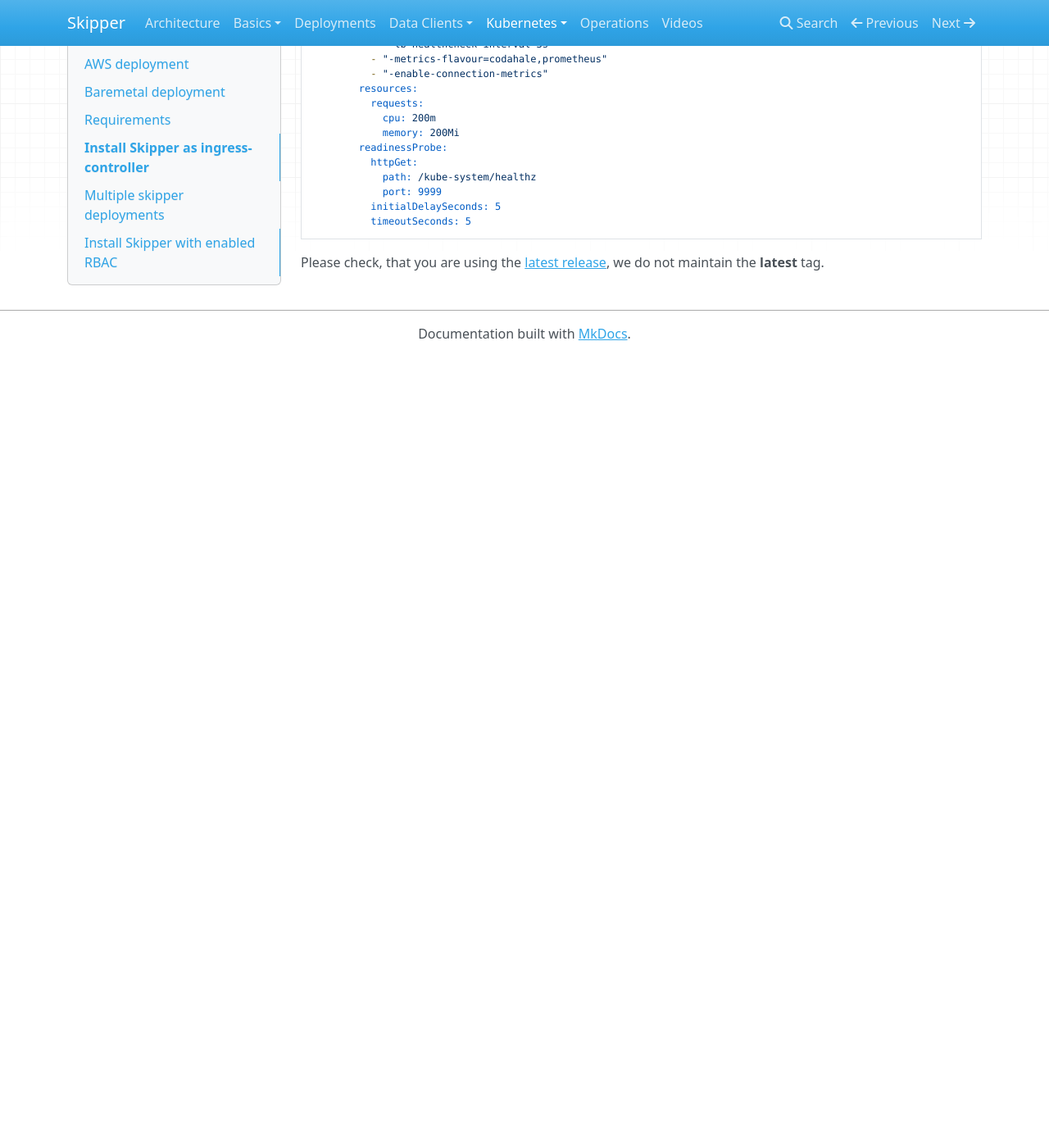
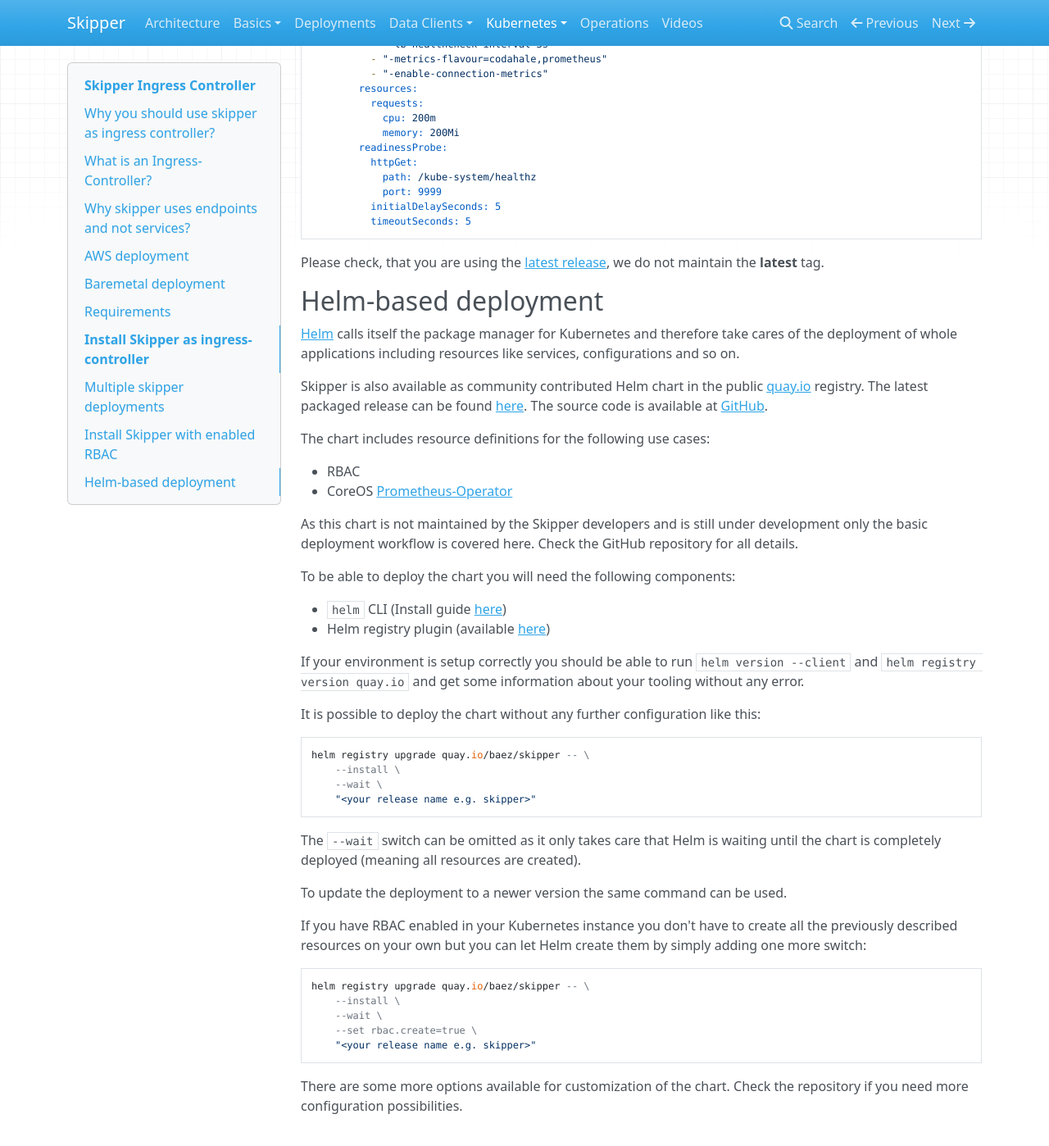
Before and after one commit to zalando/skipper, an MkDocs documentation site: the page built from docs/kubernetes/ingress-controller.md, in a window 1280 px wide and 1400 px high, scrolled down 9801 px. Shown: the whole window at 82% size. Built offline with MkDocs 1.6.1, drawn with Linux system fonts in a browser that asks for light colours; nearby versions of some CDN libraries; old or Windows-style settings are respelled for this version of MkDocs; before the commit the page ends 10236 px from its top, so only the background shows below that.

Commit message:
Resolved #650 Kubernetes quickstart with Helm chart (#651)
* Added section about Helm chart based deployment

Mentioned community driven Helm chart for easier quickstart
Covers only basic tool setup and deployment scenario

* Fixed typos according to review comments

* Fixed another two typos

```diff
--- a/docs/kubernetes/ingress-controller.md
+++ b/docs/kubernetes/ingress-controller.md
@@ -424,3 +424,48 @@
 Please check, that you are using the [latest
 release](https://github.com/zalando/skipper/releases/latest), we do
 not maintain the **latest** tag.
+
+## Helm-based deployment
+
+[Helm](https://helm.sh/) calls itself the package manager for Kubernetes and therefore take cares of the deployment of whole applications including resources like services, configurations and so on.
+
+Skipper is also available as community contributed Helm chart in the public [quay.io](https://quay.io/repository/) registry.
+The latest packaged release can be found [here](https://quay.io/application/baez/skipper).
+The source code is available at [GitHub](https://github.com/baez90/skipper-helm).
+
+The chart includes resource definitions for the following use cases:
+
+- RBAC
+- CoreOS [Prometheus-Operator](https://github.com/coreos/prometheus-operator)
+
+As this chart is not maintained by the Skipper developers and is still under development only the basic deployment workflow is covered here.
+Check the GitHub repository for all details.
+
+To be able to deploy the chart you will need the following components:
+
+- `helm` CLI (Install guide [here](https://github.com/kubernetes/helm))
+- Helm registry plugin (available [here](https://github.com/app-registry/appr-helm-plugin))
+
+If your environment is setup correctly you should be able to run `helm version --client` and `helm registry version quay.io` and get some information about your tooling without any error.
+
+It is possible to deploy the chart without any further configuration like this:
+
+    helm registry upgrade quay.io/baez/skipper -- \
+        --install \
+        --wait \
+        "<your release name e.g. skipper>"
+
+The `--wait` switch can be omitted as it only takes care that Helm is waiting until the chart is completely deployed (meaning all resources are created).
+
+To update the deployment to a newer version the same command can be used.
+
+If you have RBAC enabled in your Kubernetes instance you don't have to create all the previously described resources on your own but you can let Helm create them by simply adding one more switch:
+
+    helm registry upgrade quay.io/baez/skipper -- \
+        --install \
+        --wait \
+        --set rbac.create=true \
+        "<your release name e.g. skipper>"
+
+There are some more options available for customization of the chart.
+Check the repository if you need more configuration possibilities.
```
